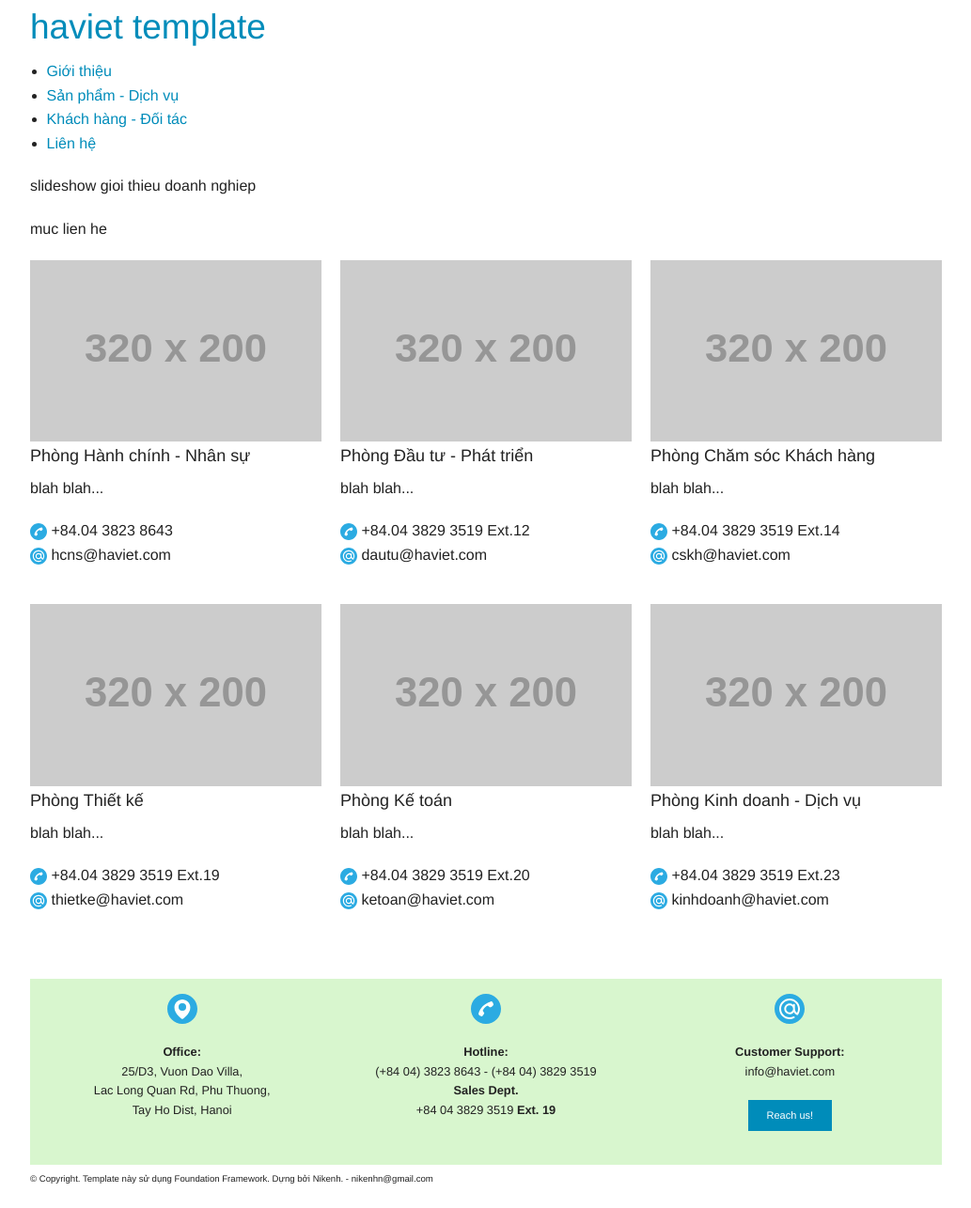
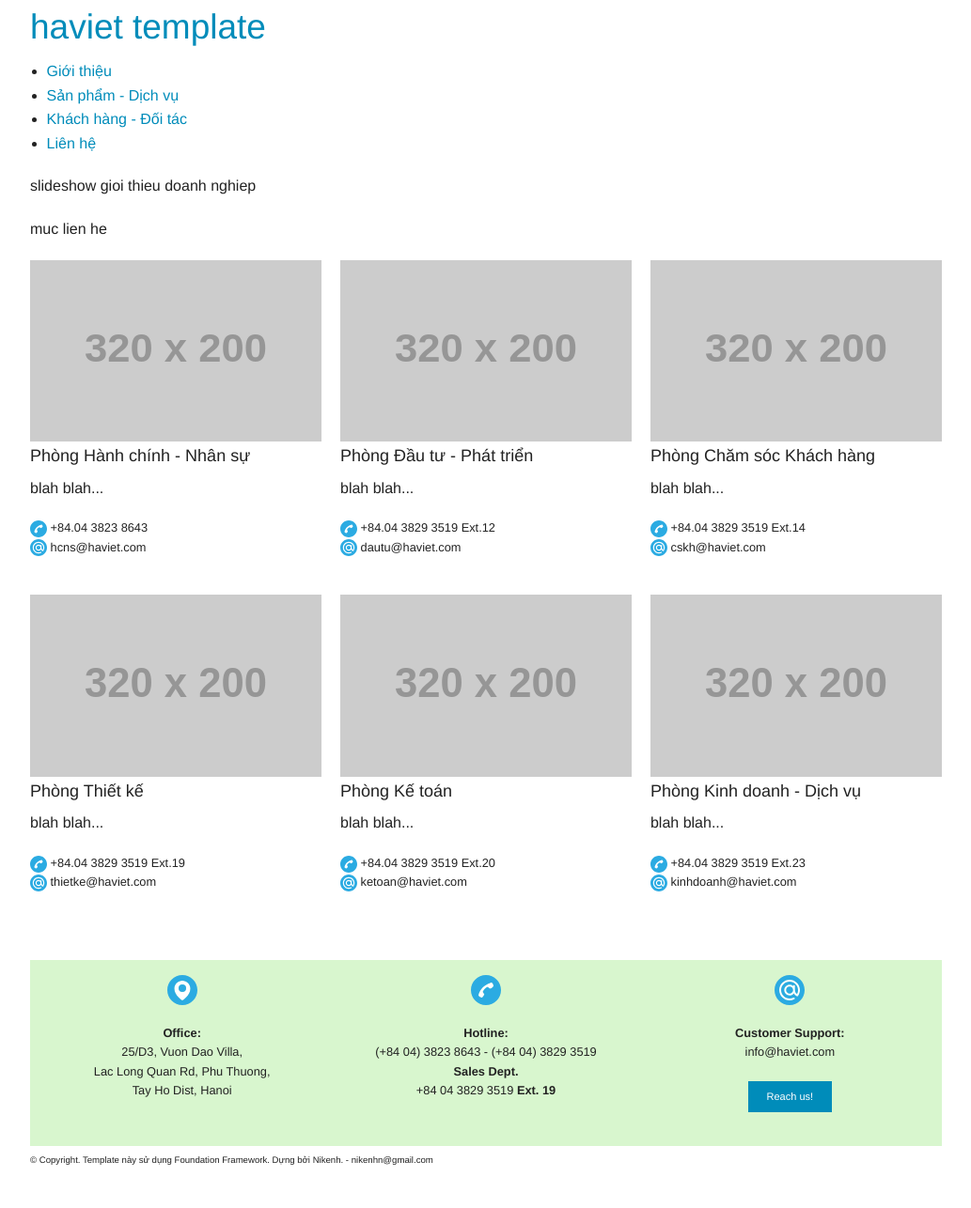
Before and after one commit to haviet/static-on-foundation, a Jekyll site: the page built from sdk-lien-he.html, in a window 1280 px wide. Shown: the whole page at 94% size, without its empty margins (123-1156 px from the left). Built offline with Jekyll 4.4.1, drawn with Linux system fonts in a browser that asks for light colours; after the commit the page ends 1265 px from its top, so only the background shows below that.

Commit message:
Update sdk-lien-he.html

```diff
--- a/sdk-lien-he.html
+++ b/sdk-lien-he.html
@@ -17,7 +17,7 @@ layout: default
 				<img src="{{ contact.imagelink }}" />
 				<h5>{{ contact.name }}</h5>
 				<p>{{ contact.desc }}</p>
-				<p>
+				<p class="contact-line">
 					<span><img src="{{ site.baseurl }}/sdk-img/icon-phone.svg" width="18px" /></span> {{ contact.tel }}<br>
 					<span><img src="{{ site.baseurl }}/sdk-img/icon-email.svg" width="18px" /></span> {{ contact.email }}
 				</p>
```
